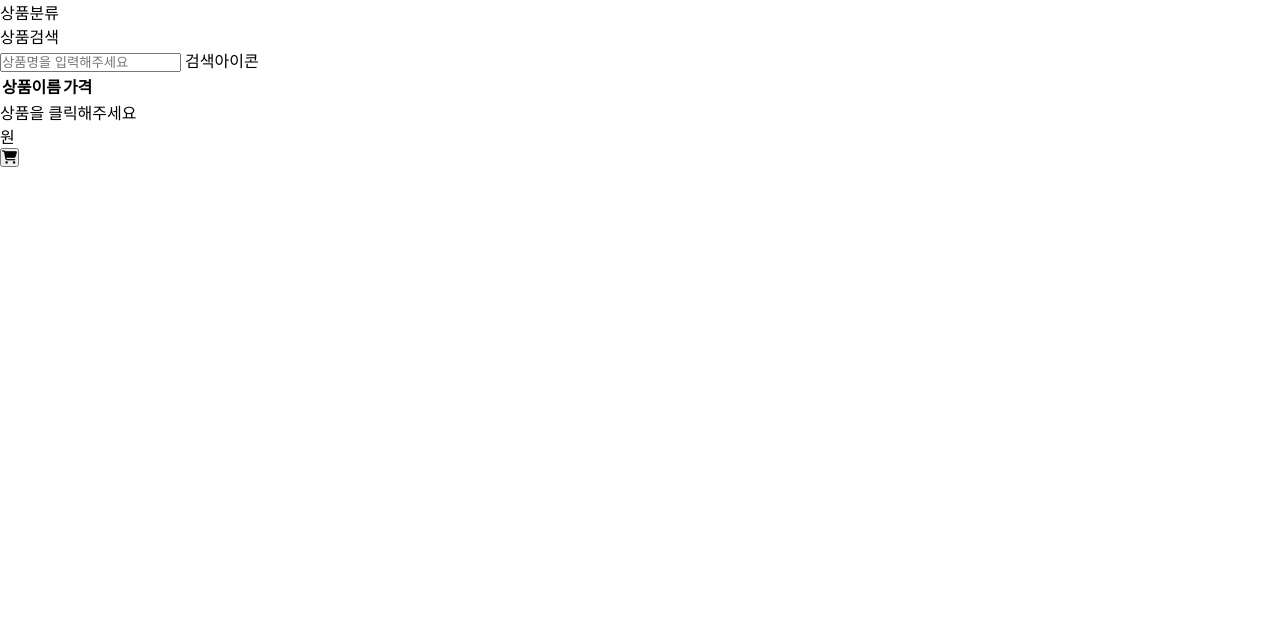
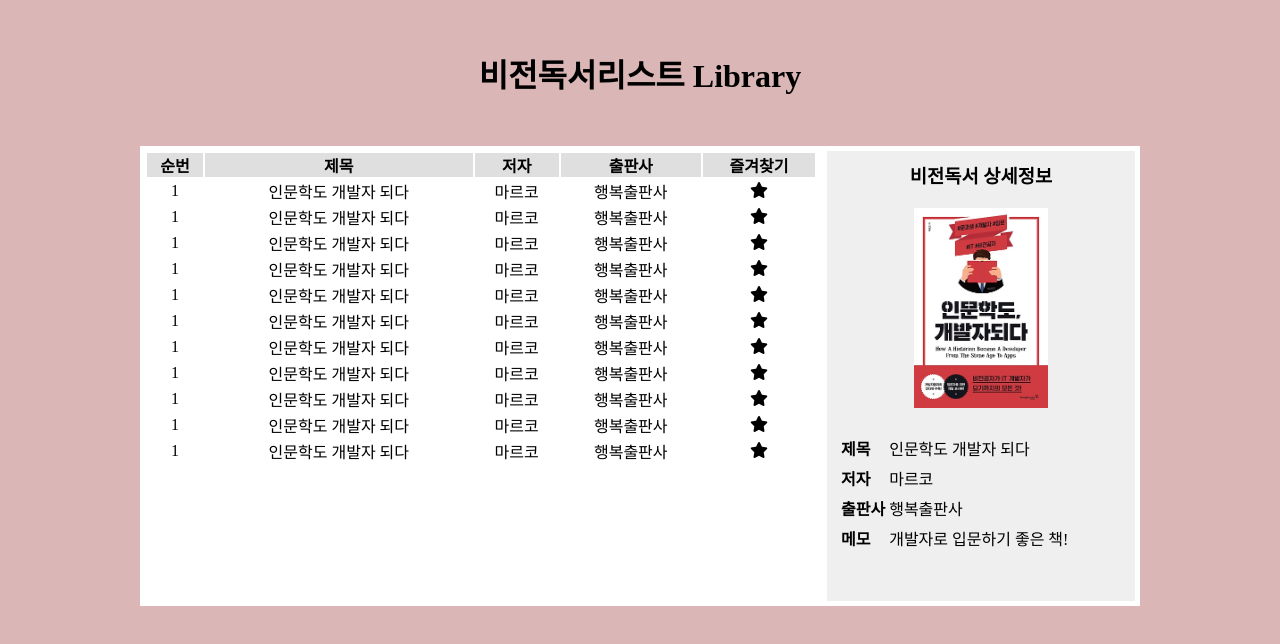
Before and after one commit to JinjuNa/javascript-library, a website: page public/library.html in a window 1280 px wide. Drawn offline with Linux system fonts and the light colour scheme; no server answers.

Commit message:
html, css, 샘플 이미지 작업

```diff
--- a/public/css/style.css
+++ b/public/css/style.css
@@ -13,6 +13,10 @@ a{
     text-decoration: none;
 }
 
+body {
+    background-color: #dbb6b6;
+}
+
 #wrap{
     width: 100%;
     min-width:800px;
@@ -23,3 +27,93 @@ header h1 {
     text-align: center;
     padding : 50px 0;
 }
+
+.sectionContainer {
+    display: flex;
+    width: 1000px;
+    margin : 0 auto;
+}
+
+.leftSection {
+    flex : 7;
+    height: 450px;
+    border : 5px solid #fff;
+    overflow-y : hidden;
+    background-color: #fff;
+}
+
+.rightSection{
+    flex : 3;
+    background-color: #efefef;
+    border : 5px solid #fff;
+    height: 430px;
+    overflow-y: scroll;
+    padding : 10px;
+}
+
+.rightSection h3{
+    text-align: center;
+}
+
+.categoryBarSection ul{
+    display: flex;
+    background-color: #ccc;
+}
+
+.categoryBarSection ul li{
+    flex : 1;
+    padding : 10px;
+    text-align: center;
+    cursor: pointer;
+    color : #fff;
+}
+
+.categoryBarSection ul li:nth-child(1){
+    background-color: #264653;
+}
+
+.categoryBarSection ul li:nth-child(2){
+    background-color: #2a9d8f;
+}
+
+.categoryBarSection ul li:nth-child(3){
+    background-color: #e9c46a;
+}
+
+.categoryBarSection ul li:nth-child(4){
+    background-color: #f4a261;
+}
+
+.categoryBarSection ul li:nth-child(5){
+    background-color: #e76f51;
+}
+
+.bookListTable{
+    width: 100%;
+    text-align: center;
+    background-color: #fff;
+    border: none;
+}
+
+.bookListTable thead{
+    background-color: #dfdfdf;
+}
+
+.bookListTable tbody tr{
+    cursor: pointer;
+}
+
+.bookImageContainer{
+    text-align: center;
+    padding : 20px 0;
+}
+
+.bookImage {
+    height: 200px;
+
+}
+
+.tdTitle{
+    font-weight: 800;
+    padding: 2px;
+}
--- a/public/library.html
+++ b/public/library.html
@@ -13,95 +13,133 @@
 </head>
 <body>
     <div id="wrap">
-        <div class="boxwrap">
-        <div class="box1 box">
-            <div class="top">
-                <div class="categoryTitle">
-                    <span>상품분류</span>
+        <header>
+            <h1>비전독서리스트 Library</h1>
+        </header>
+        <div class="sectionContainer">
+            <section class="leftSection">
+                <section class="categoryBarSection">
+                    <ul id="categoryBar">
+                    </ul>
+                </section>
+                <section class="bookListSection">
+                    <table class="bookListTable">
+                        <thead>
+                            <tr>
+                                <th>순번</th>
+                                <th>제목</th>
+                                <th>저자</th>
+                                <th>출판사</th>
+                                <th>즐겨찾기</th>
+                            </tr>
+                        </thead>
+                        <tbody>
+                            <tr>
+                                <td>1</td>
+                                <td>인문학도 개발자 되다</td>
+                                <td>마르코</td>
+                                <td>행복출판사</td>
+                                <td><i class="fas fa-star active"></i></td>
+                            </tr>
+                            <tr>
+                                <td>1</td>
+                                <td>인문학도 개발자 되다</td>
+                                <td>마르코</td>
+                                <td>행복출판사</td>
+                                <td><i class="fas fa-star active"></i></td>
+                            </tr>
+                            <tr>
+                                <td>1</td>
+                                <td>인문학도 개발자 되다</td>
+                                <td>마르코</td>
+                                <td>행복출판사</td>
+                                <td><i class="fas fa-star active"></i></td>
+                            </tr>
+                            <tr>
+                                <td>1</td>
+                                <td>인문학도 개발자 되다</td>
+                                <td>마르코</td>
+                                <td>행복출판사</td>
+                                <td><i class="fas fa-star active"></i></td>
+                            </tr>
+                            <tr>
+                                <td>1</td>
+                                <td>인문학도 개발자 되다</td>
+                                <td>마르코</td>
+                                <td>행복출판사</td>
+                                <td><i class="fas fa-star active"></i></td>
+                            </tr>
+                            <tr>
+                                <td>1</td>
+                                <td>인문학도 개발자 되다</td>
+                                <td>마르코</td>
+                                <td>행복출판사</td>
+                                <td><i class="fas fa-star active"></i></td>
+                            </tr>
+                            <tr>
+                                <td>1</td>
+                                <td>인문학도 개발자 되다</td>
+                                <td>마르코</td>
+                                <td>행복출판사</td>
+                                <td><i class="fas fa-star active"></i></td>
+                            </tr>
+                            <tr>
+                                <td>1</td>
+                                <td>인문학도 개발자 되다</td>
+                                <td>마르코</td>
+                                <td>행복출판사</td>
+                                <td><i class="fas fa-star active"></i></td>
+                            </tr>
+                            <tr>
+                                <td>1</td>
+                                <td>인문학도 개발자 되다</td>
+                                <td>마르코</td>
+                                <td>행복출판사</td>
+                                <td><i class="fas fa-star active"></i></td>
+                            </tr>
+                            <tr>
+                                <td>1</td>
+                                <td>인문학도 개발자 되다</td>
+                                <td>마르코</td>
+                                <td>행복출판사</td>
+                                <td><i class="fas fa-star active"></i></td>
+                            </tr>
+                            <tr>
+                                <td>1</td>
+                                <td>인문학도 개발자 되다</td>
+                                <td>마르코</td>
+                                <td>행복출판사</td>
+                                <td><i class="fas fa-star active"></i></td>
+                            </tr>
+                        </tbody>
+                    </table>
+                </section>
+            </section>
+            <section class="rightSection">
+                <h3>비전독서 상세정보</h3>
+                <div class="bookImageContainer" id="bookImage">
+                    <img class="bookImage" src="img/book/img001.jpg" alt="001 책 이미지"/>
                 </div>
-
-                <div class="searchwrap">
-                    <span>상품검색</span>
-                    <div class="search">
-                        <input type="text" id="searchInput" placeholder="상품명을 입력해주세요">
-                        <span id="searchicon"><a href="#">검색아이콘</a></span>
-                    </div>
-                </div>
-            </div>
-            <div class="content">
-                <ul id="category">
-
-                </ul>
-                <table class="item">
-                    <thead>
-                        <tr>
-                            <th class="coName">상품이름</th>
-                            <th class="coPrice">가격</th>
-                        </tr>
-                    </thead>
-                    <tbody id = "itemtbody"></tbody>
+                <table class="bookDetailTable">
+                    <tr>
+                        <td class="tdTitle">제목</td>
+                        <td class="tdContent" id="bookTitle">인문학도 개발자 되다</td>
+                    </tr>
+                    <tr>
+                        <td class="tdTitle">저자</td>
+                        <td class="tdContent" id="author">마르코</td>
+                    </tr>
+                    <tr>
+                        <td class="tdTitle">출판사</td>
+                        <td class="tdContent" id="publisher">행복출판사</td>
+                    </tr>
+                    <tr>
+                        <td class="tdTitle">메모</td>
+                        <td class="tdContent" id="memo">개발자로 입문하기 좋은 책!</td>
+                    </tr>
                 </table>
-
-                <div class="itemcontent">
-                    <div id="itemimage">
-                        상품을 클릭해주세요
-                    </div>
-
-                    <p id="itemContentName"></p>
-                    <p id="itemContentDetail"></p>
-                    <p id="itemContentPrice"><span id="won">원</span></p>
-
-                    <div class="shoppingicon">
-                        <button id="shoppingbutton"><i class="fas fa-shopping-cart"></i></button>
-                    </div>
-                </div>
-            </div>
+            </section>
         </div>
-        <!-- box1 : 상품분류, 상품검색, 상품정보 -->
-        <div class="box2 box">
-            <div class="orderTitle">
-                주문목록
-            </div>
-
-            <div class="ordercontent">
-                <div class="orderTable">
-                <table class="orderlist">
-                    <thead>
-                        <tr>
-                            <th class="coName">상품이름</th>
-                            <th class="coPrice">가격</th>
-                            <th class="coSelect">수량</th>
-                            <th class="coDelete">삭제</th>
-                        </tr>
-                    </thead>
-                    <tbody id="orderlistTbody"></tbody>
-                </table>
-                </div>
-                <div class="ordercalc">
-                    <div>
-                    <span class="totalPriceTitle">주문금액</span>
-                    <span id="totalPrice"></span><span class="won">원</span>
-                    </div>
-                    <div>
-                        <span class="paymentTitle">지불방법</span>
-                        <input type="radio" name="payment" value="카드" checked="checked" >카드
-                        <input type="radio" name="payment" value="현금" >현금
-                    </div>
-                    <div id="paymentdiv">
-                    <span class="paymentamountTitle">지불금액</span>
-                    <span class="paymentamount"> <input type="text" id="paymoney"></span><span class="won">원</span>
-                    </div>
-                </div>
-            </div>
-
-            <div class="buttons">
-                <button id="orderbutton">주문하기</button>
-                <button id="closebutton">닫기</button>
-            </div>
-        </div>
-        <!-- box2 : 주문목록 -->
-    </div>
-    <!-- boxwrap -->
     </div>
 </body>
 </html>
```
Also changed, not shown: public/img/book/img001.jpg (added), 1 other file.
